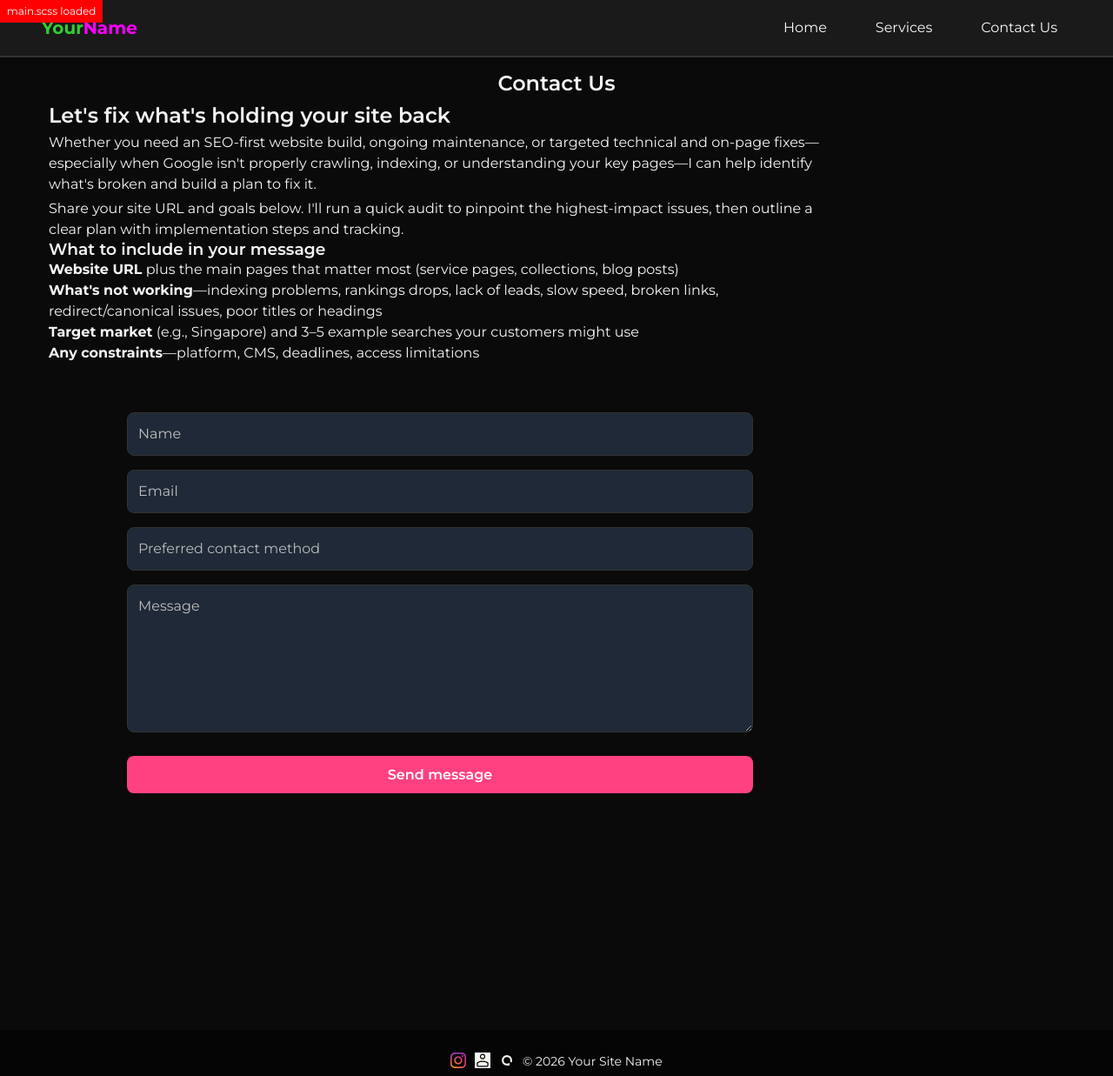
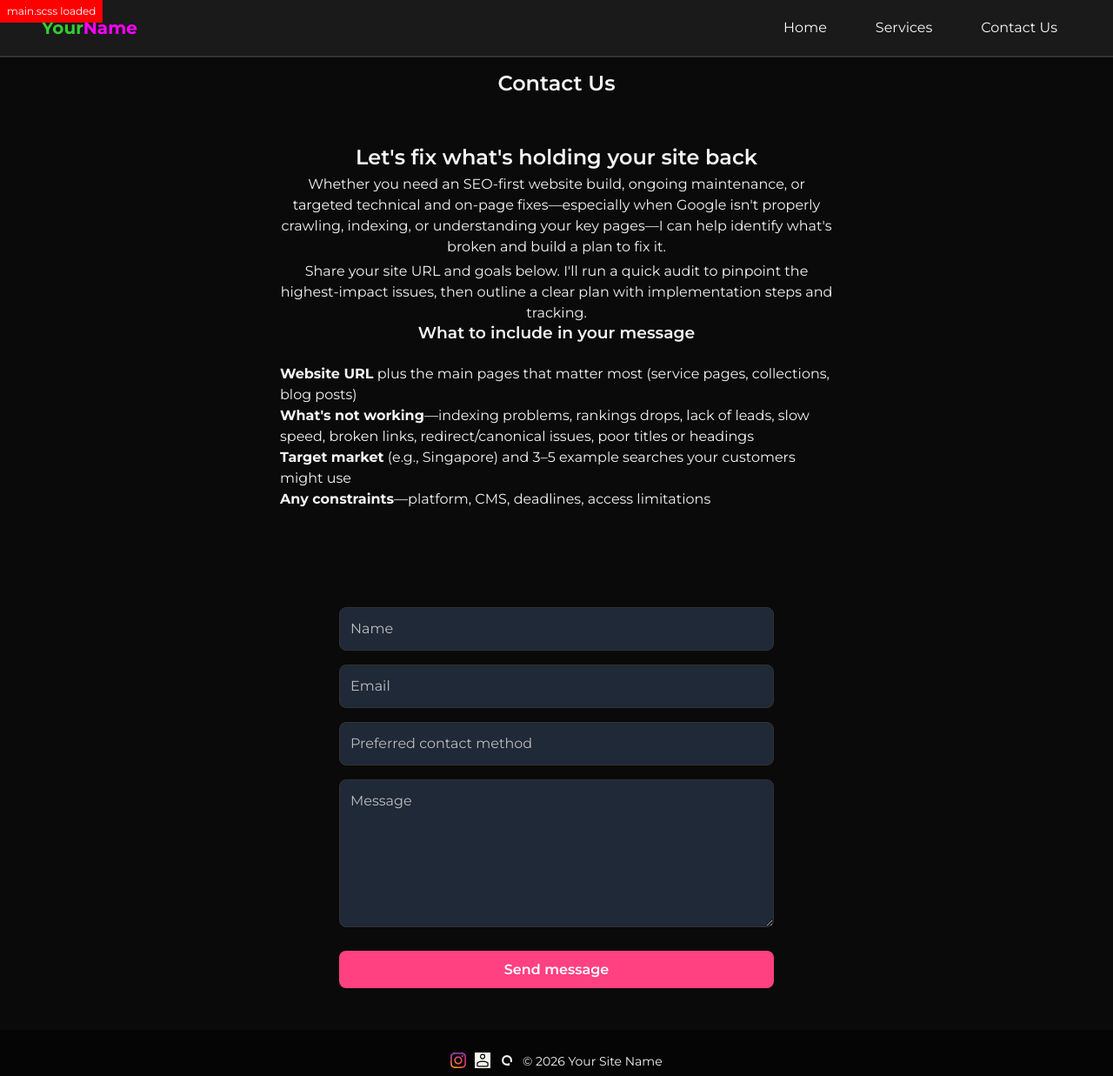
Before and after one commit to m33lucky-benny/test, a Jekyll site: the page built from contactus.html, in a window 1280 px wide and 1237 px high. Shown: the whole window at 87% size. Built offline with Jekyll 4.4.1, drawn with Linux system fonts in a browser that asks for light colours.

Commit message:
Update _contact.scss

```diff
--- a/_sass/components/_contact.scss
+++ b/_sass/components/_contact.scss
@@ -130,5 +130,24 @@
 }
 
 .contact-container {
-   max-width: 900px;
+  max-width: 700px;
+  margin: 0 auto;
+  padding: 3rem 2rem;
+  text-align: center;
 }
+
+.contact-container h2,
+.contact-container h3 {
+  text-align: center;
+}
+
+.contact-container ul {
+  text-align: left;
+  display: inline-block;
+  margin: 1.5rem auto;
+}
+
+.contact-container form {
+  max-width: 500px;
+  margin: 2rem auto 0;
+}
```
